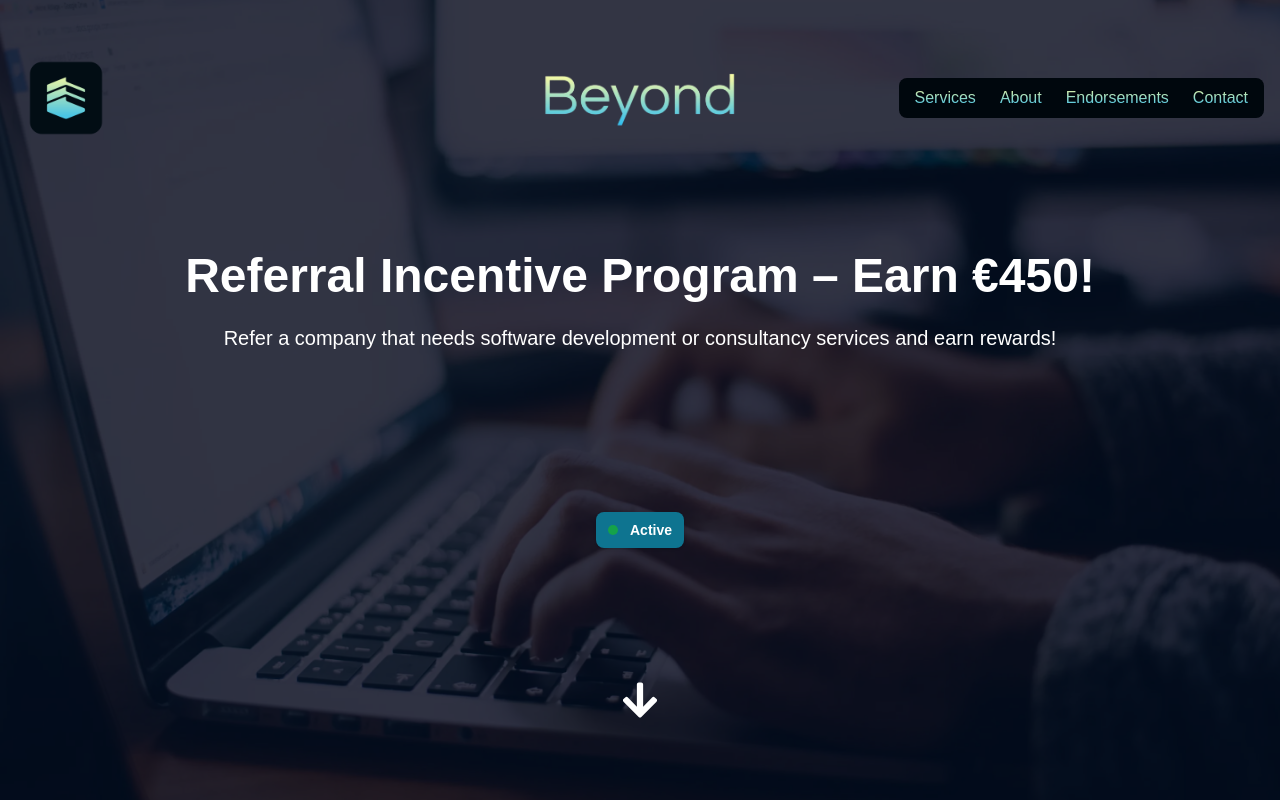
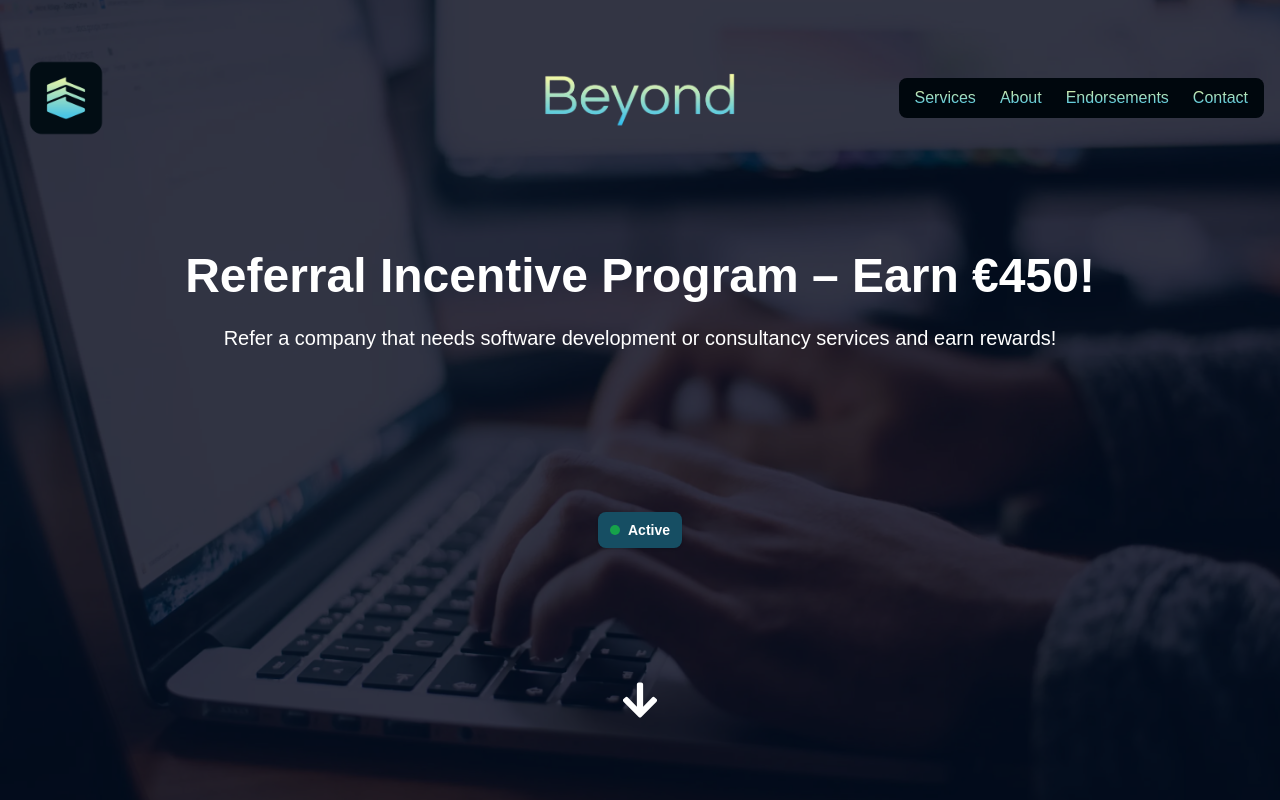
Before and after one commit to blyal/beyond-retail, a Next.js app: page /referrals in a window 1280 px wide. Shown: the top 800 px of the page. Built offline with nearby package versions, Linux system fonts and the light colour scheme.

Commit message:
feat: edit status badge

```diff
--- a/src/app/referrals/ProgramStatusBadge.tsx
+++ b/src/app/referrals/ProgramStatusBadge.tsx
@@ -1,7 +1,7 @@
 export default function ProgramStatusBadge() {
   return (
-    <div className="relative bg-cyan-700 text-white text-sm font-semibold py-2 px-3 rounded-lg shadow flex items-center gap-2">
-      <span className="flex items-center gap-3">
+    <div className="relative bg-cyan-900 text-white text-sm font-semibold py-2 px-3 rounded-lg shadow flex items-center gap-2">
+      <span className="flex items-center gap-2">
         <span className="w-2.5 h-2.5 bg-green-600 rounded-full animate-pulse"></span>
         Active
       </span>
```
